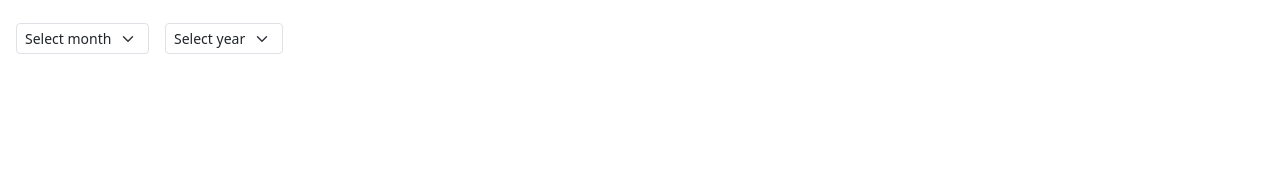
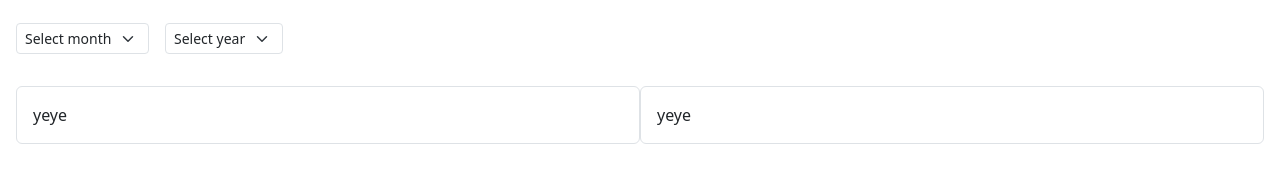
Before and after one commit to LaurynasGHub/Expensifly, a React (Create React App) app: page /receipts in a window 1280 px wide. Shown: the part 247-430 px from the top of the page. Built offline with nearby package versions, Linux system fonts and the light colour scheme.

Commit message:
added new elements in preliminary structure

```diff
--- a/src/components/Receipts/Receipts.jsx
+++ b/src/components/Receipts/Receipts.jsx
@@ -16,7 +16,7 @@ function Receipts() {
       <div className="filterOptions p-3">
         <div className="filterByMonth">
           <select
-            class="form-select form-select-sm"
+            class="form-select form-select-sm shadow-none form-control"
             aria-label=".form-select-sm example"
           >
             <option selected>Select month</option>
@@ -27,7 +27,7 @@ function Receipts() {
         </div>
         <div className="filterByYear ps-3">
           <select
-            class="form-select form-select-sm"
+            class="form-select form-select-sm shadow-none form-control"
             aria-label=".form-select-sm example"
           >
             <option selected>Select year</option>
@@ -36,7 +36,14 @@ function Receipts() {
           </select>
         </div>
       </div>
-      <div className="receiptsFromMail"></div>
+      <div className="expensesWindow">
+        <div className="receiptsWindow w-50 my-3 ms-3 p-3 border rounded">
+          yeye
+        </div>
+        <div className="expensesBar w-50 my-3 me-3 p-3 border rounded">
+          yeye
+        </div>
+      </div>
     </div>
   );
 }
--- a/src/components/Receipts/receipts.scss
+++ b/src/components/Receipts/receipts.scss
@@ -5,6 +5,11 @@
     display: flex;
     justify-content: flex-start;
 
+    select {
+      &:focus {
+        outline: none !important;
+      }
+    }
     .filterByMonth {
     }
     .filterByYear {
@@ -14,4 +19,32 @@
       justify-content: space-around;
     }
   }
+  .expensesWindow {
+    display: flex;
+
+    .receiptsWindow {
+      @media only screen and (max-width: 400px) {
+        width: 100% !important;
+        margin-right: 1rem !important;
+      }
+    }
+
+    .expensesBar {
+      @media only screen and (max-width: 400px) {
+        //doesnt fit when resizing
+        width: 80% !important;
+        margin-left: 1rem !important;
+        margin-right: 1rem;
+      }
+    }
+
+    @media only screen and (max-width: 400px) {
+      flex-direction: column;
+    }
+  }
 }
+
+.form-control:focus {
+  border-color: rgb(192, 187, 187);
+  box-shadow: 0 0 0 0.2rem rgba(40, 167, 69, 0.25);
+}
```
Also changed, not shown: src/components/Main/Main.jsx (added, +9 -0 lines), src/components/Main/main.scss (added).
